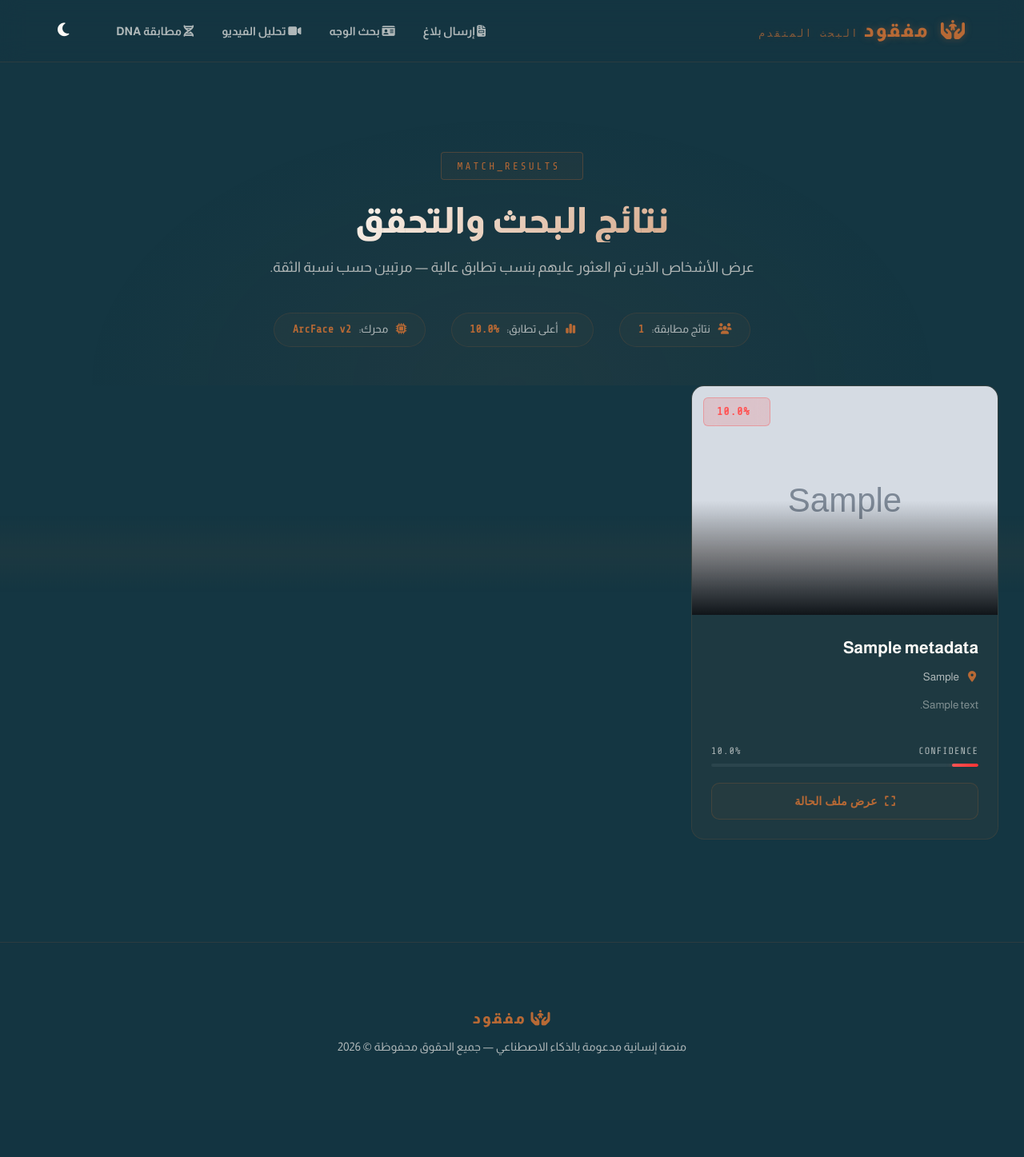
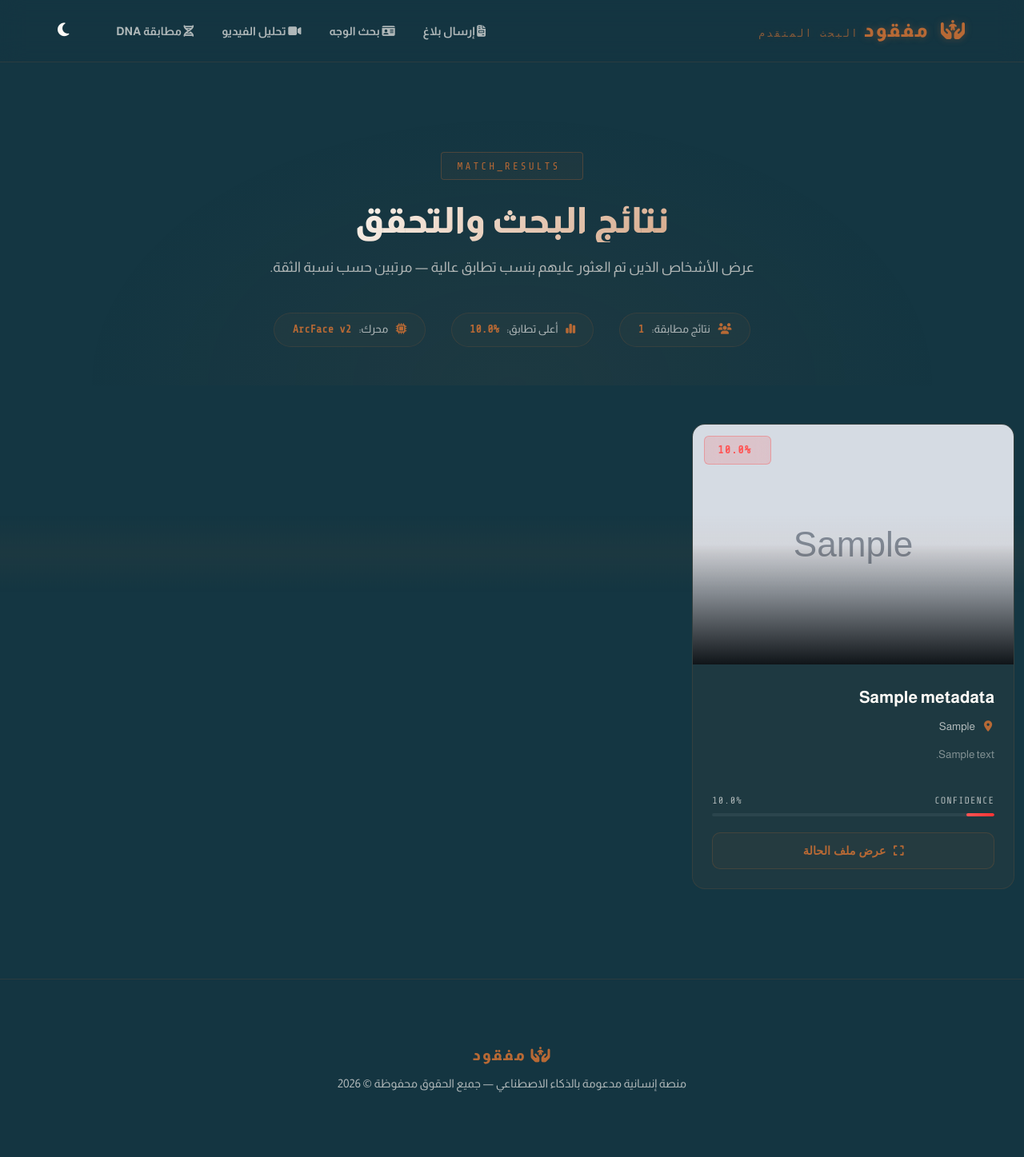
Before and after one commit to blackeagle686/mafqood-ai, a Django app: template ai_system/app/templates/results.html in a window 1280 px wide. Shown: the whole page at 80% size. Before the commit the page ends 1320 px from the top, so only its background shows below. Run offline with Django 5.2, Linux system fonts and the light colour scheme; the template is opened without the code that fills it: most values are stand-ins (such as "Sample title", 1, 10 or a date in 2020); grey boxes marked "Sample" are stand-in pictures; parts of the project's set-up code (start-up, migrations or seed data) failed here and were passed over.

Commit message:
refactor: update results.html

```diff
--- a/ai_system/app/templates/results.html
+++ b/ai_system/app/templates/results.html
@@ -81,9 +81,11 @@
         </div>
     </div>
     {% else %}
-    <div class="results-mosaic">
+    <div class="container pb-5" style="max-width: 1300px;">
+        <div class="row g-4">
             {% for person in results %}
-        <div class="result-card-v2">
+            <div class="col-12 col-md-6 col-lg-4">
+                <div class="result-card-v2 h-100">
                     <div class="rc-image-wrap">
                         <img src="{{ person.image_url }}" alt="{{ person.metadata.name|default:'غير معروف' }}" loading="lazy">
                         <div class="rc-image-overlay"></div>
@@ -119,7 +121,9 @@
                         </button>
                     </div>
                 </div>
+            </div>
             {% endfor %}
+        </div>
     </div>
     {% endif %}
 
@@ -134,30 +138,34 @@
                 </button>
             </div>
             <div class="modal-v2-body">
-                <div class="modal-v2-img-wrap">
-                    <img id="modalImage" alt="Person">
+                <div class="row g-4">
+                    <div class="col-12 col-md-5">
+                        <div class="modal-v2-img-wrap h-100">
+                            <img id="modalImage" alt="Person" class="img-fluid w-100 h-100 object-fit-cover">
                             <div class="modal-v2-score-overlay">
                                 <div id="modalScoreBig" class="modal-v2-score-big"></div>
                                 <div class="modal-v2-score-label">MATCH CONFIDENCE</div>
                             </div>
                         </div>
-                <div>
+                    </div>
+                    <div class="col-12 col-md-7 d-flex flex-column">
                         <div class="modal-info-block">
                             <h4><i class="fa-solid fa-location-dot"></i> LAST_KNOWN_LOCATION</h4>
                             <p id="modalLocation"></p>
                         </div>
-                    <div class="modal-info-block">
+                        <div class="modal-info-block flex-grow-1">
                             <h4><i class="fa-solid fa-align-right"></i> CASE_DETAILS</h4>
                             <p id="modalDetails" style="color: var(--text-muted);"></p>
                         </div>
 
-                    <div class="modal-actions">
+                        <div class="modal-actions mt-auto">
                             <button class="modal-btn-print" onclick="window.print()">
                                 <i class="fa-solid fa-print"></i> طباعة
                             </button>
                             <button class="modal-btn-close-bottom" onclick="closeModal()">
                                 <i class="fa-solid fa-xmark"></i> إغلاق
                             </button>
+                        </div>
                     </div>
                 </div>
             </div>
```
Lines whose indentation alone changed are shown as unchanged.
